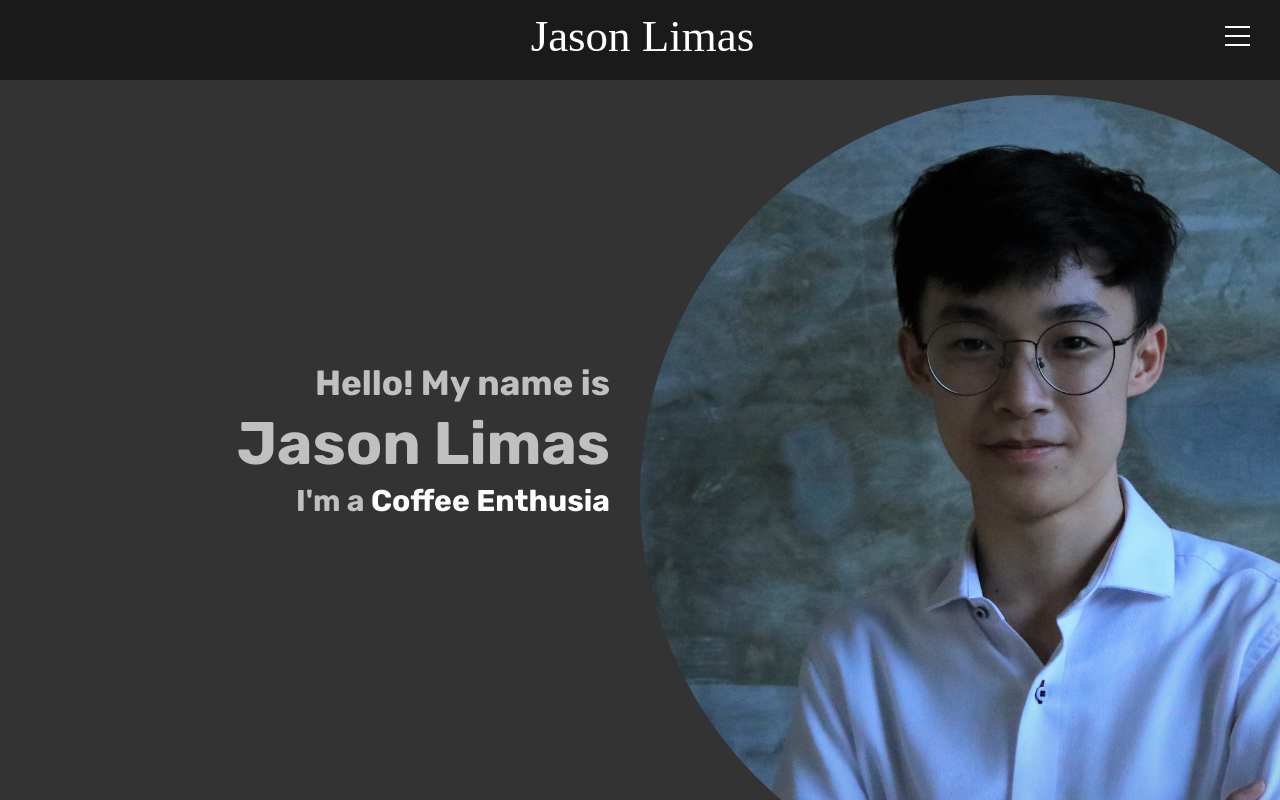
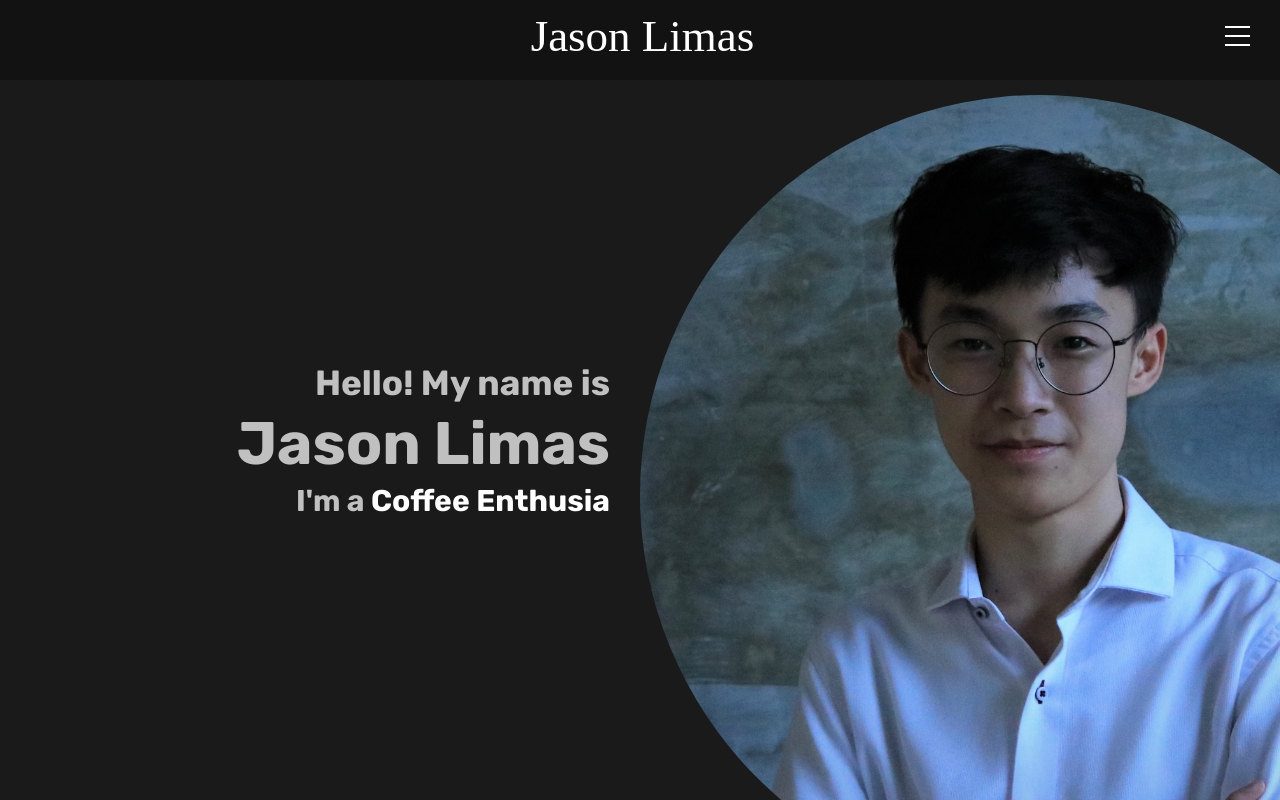
Before and after one commit to jasonlimas/-jasonlimas-web-frontend, a React (Create React App) app: page / in a window 1280 px wide. Built offline with nearby package versions, Linux system fonts and the light colour scheme; a web font is replaced by a local one.

Commit message:
Change global colours to be darker

```diff
--- a/src/global.scss
+++ b/src/global.scss
@@ -1,4 +1,4 @@
-$primaryColor: #1A1A1A;
-$secondaryColor: #333;
+$primaryColor: #121212;
+$secondaryColor: #1A1A1A;
 
 $textColor: #C0C0C0;
```
